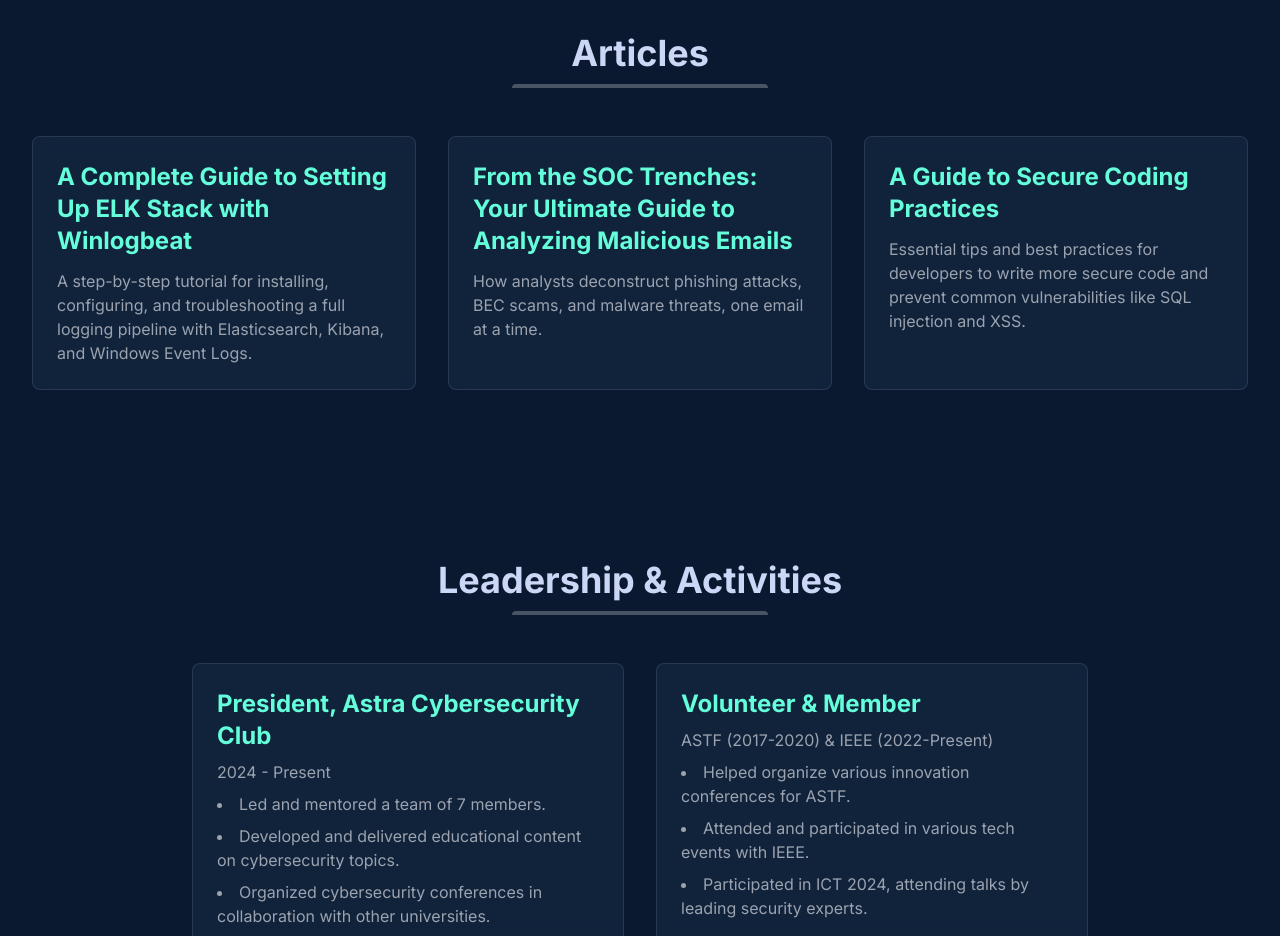
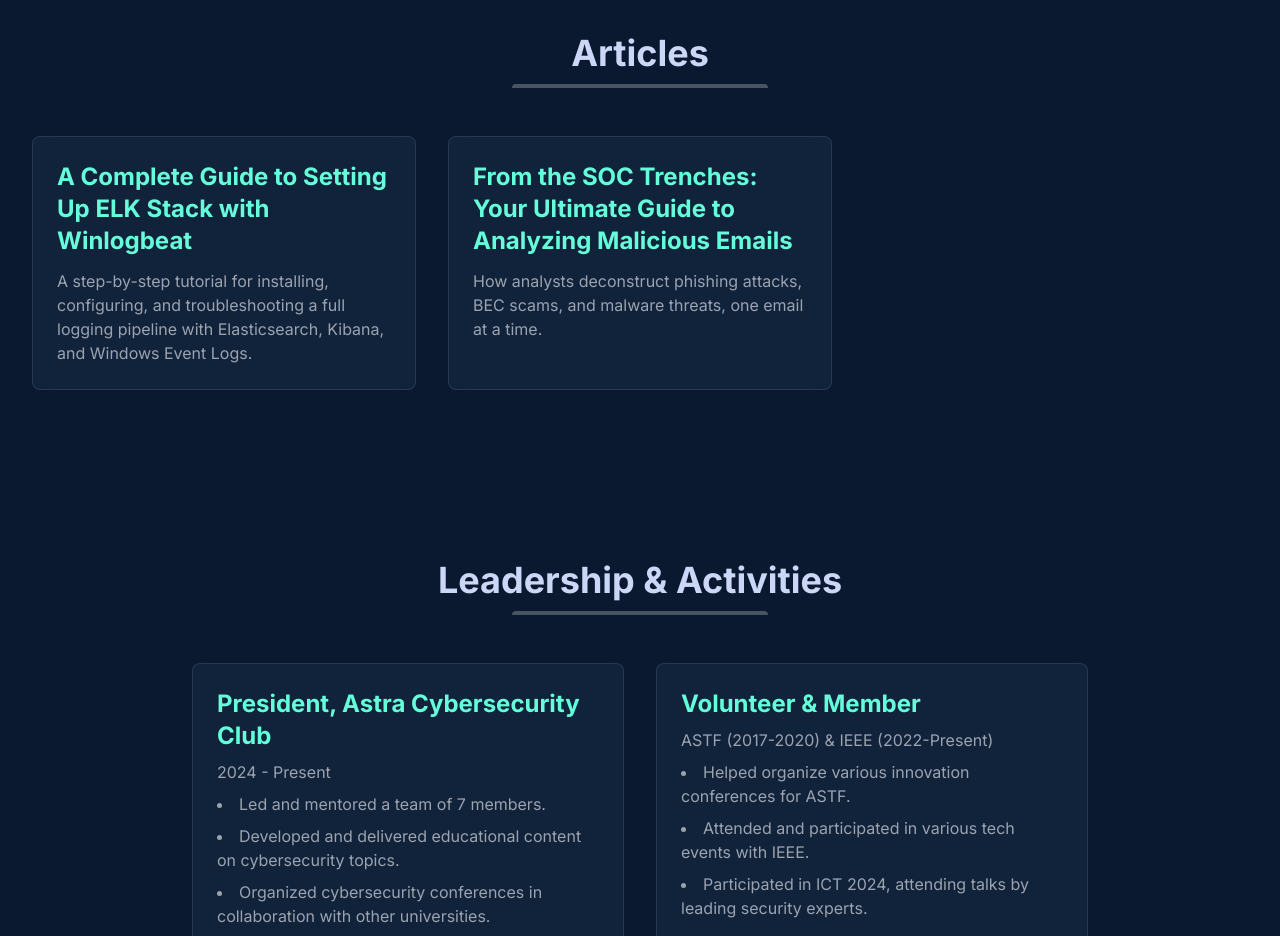
Before and after one commit to MoWael-Encrypted/MoWael-Encrypted.github.io, a plain HTML site: page index.html in a window 1280 px wide. Shown: the part 2760-3696 px from the top of the page. Drawn offline with nearby package versions, Linux system fonts and the light colour scheme.

Commit message:
index.html

```diff
--- a/index.html
+++ b/index.html
@@ -210,10 +210,6 @@
                         <h3 class="text-2xl font-bold accent-color mb-3">From the SOC Trenches: Your Ultimate Guide to Analyzing Malicious Emails</h3>
                         <p class="text-gray-400">How analysts deconstruct phishing attacks, BEC scams, and malware threats, one email at a time.</p>
                     </a>
-                    <a href="#" class="block p-6 rounded-lg glass-effect transform transition hover:scale-105 duration-300 ease-in-out hover:shadow-lg hover:shadow-teal-400/20">
-                        <h3 class="text-2xl font-bold accent-color mb-3">A Guide to Secure Coding Practices</h3>
-                        <p class="text-gray-400">Essential tips and best practices for developers to write more secure code and prevent common vulnerabilities like SQL injection and XSS.</p>
-                    </a>
                 </div>
             </div>
         </section>
```
